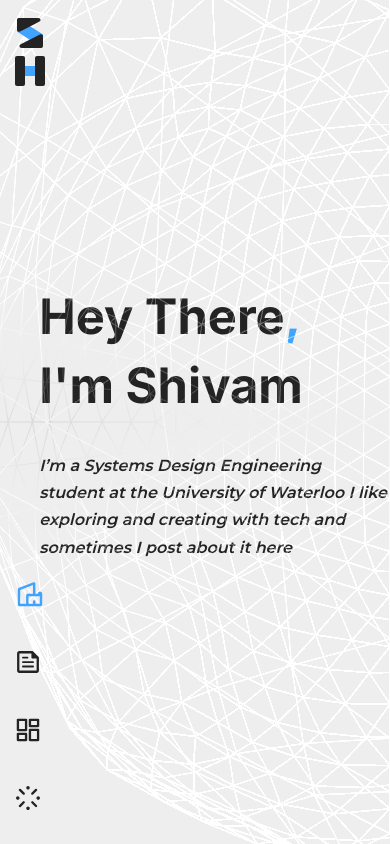
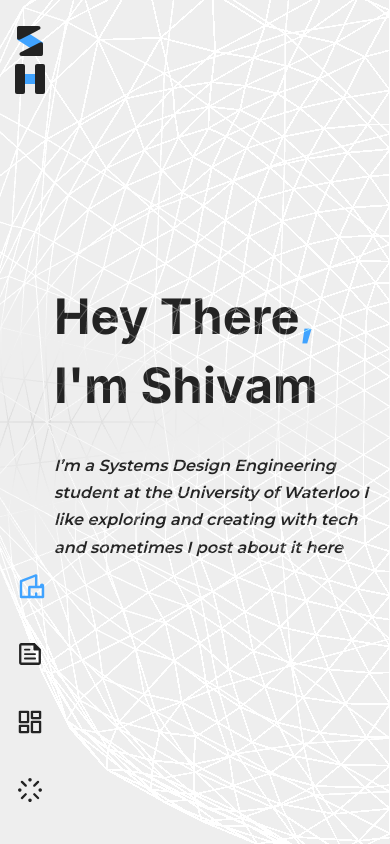
Before and after one commit to shivam-sh/shivam.sh, a Next.js app: page / in a window 390 px wide. Built offline with nearby package versions, Linux system fonts and the light colour scheme.

Commit message:
Change Nav Styling
- Remove seperate styling for smallest screen widths

```diff
--- a/styles/Navbar.module.scss
+++ b/styles/Navbar.module.scss
@@ -115,24 +115,3 @@
     }
   }
 }
-
-// small phone screen
-// screen width smaller than 768px
-@media (max-width: 30rem) {
-  .navbar {
-    flex-direction: row;
-    padding-left: 1rem;
-    margin-right: 1.25rem;
-
-    .logo {
-      position: fixed;
-      top: 1rem;
-    }
-
-    .links {
-      padding: 0.5rem 0;
-      margin-left: -0.1rem;
-      bottom: 1rem;
-    }
-  }
-}
```
